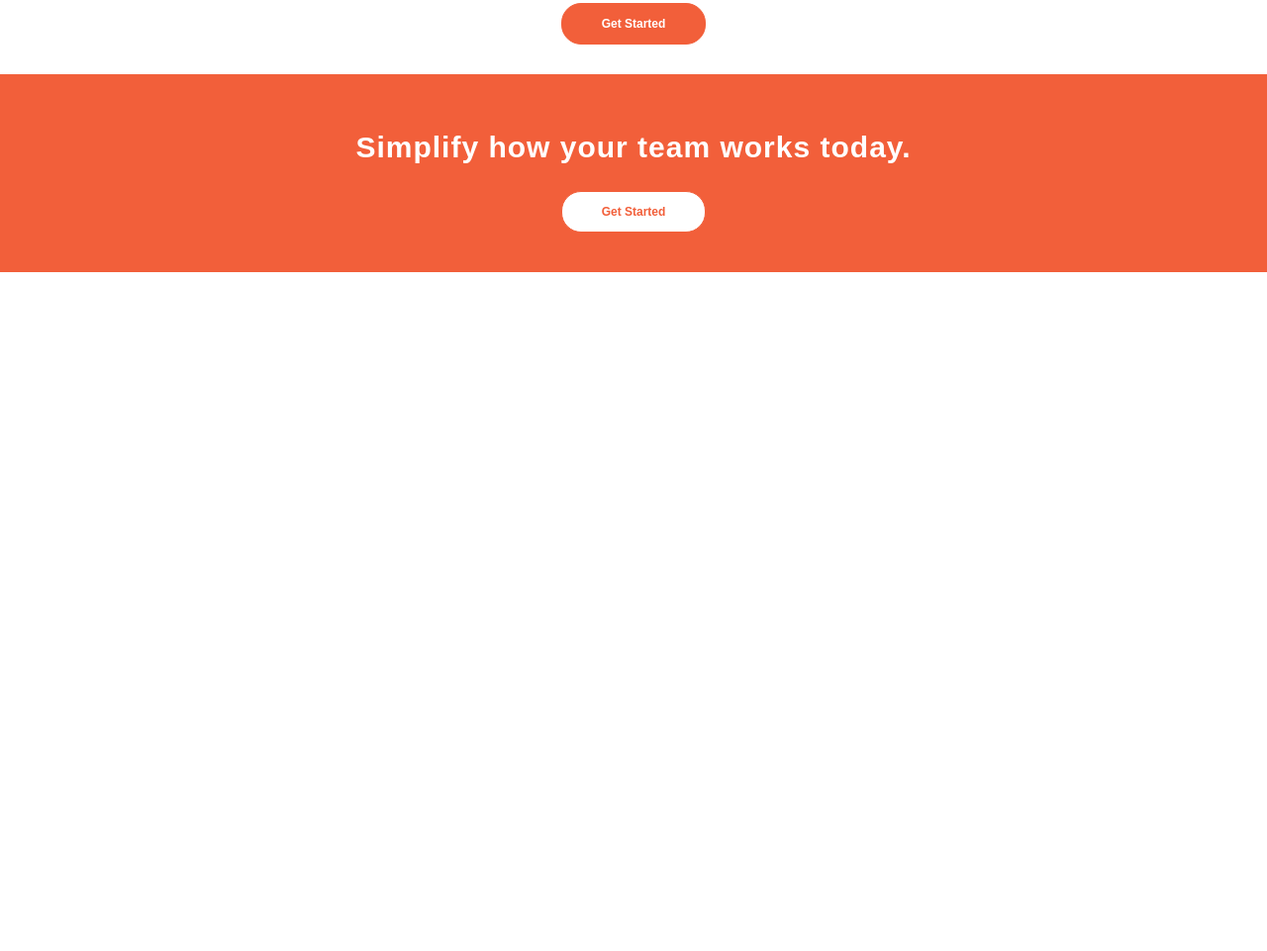
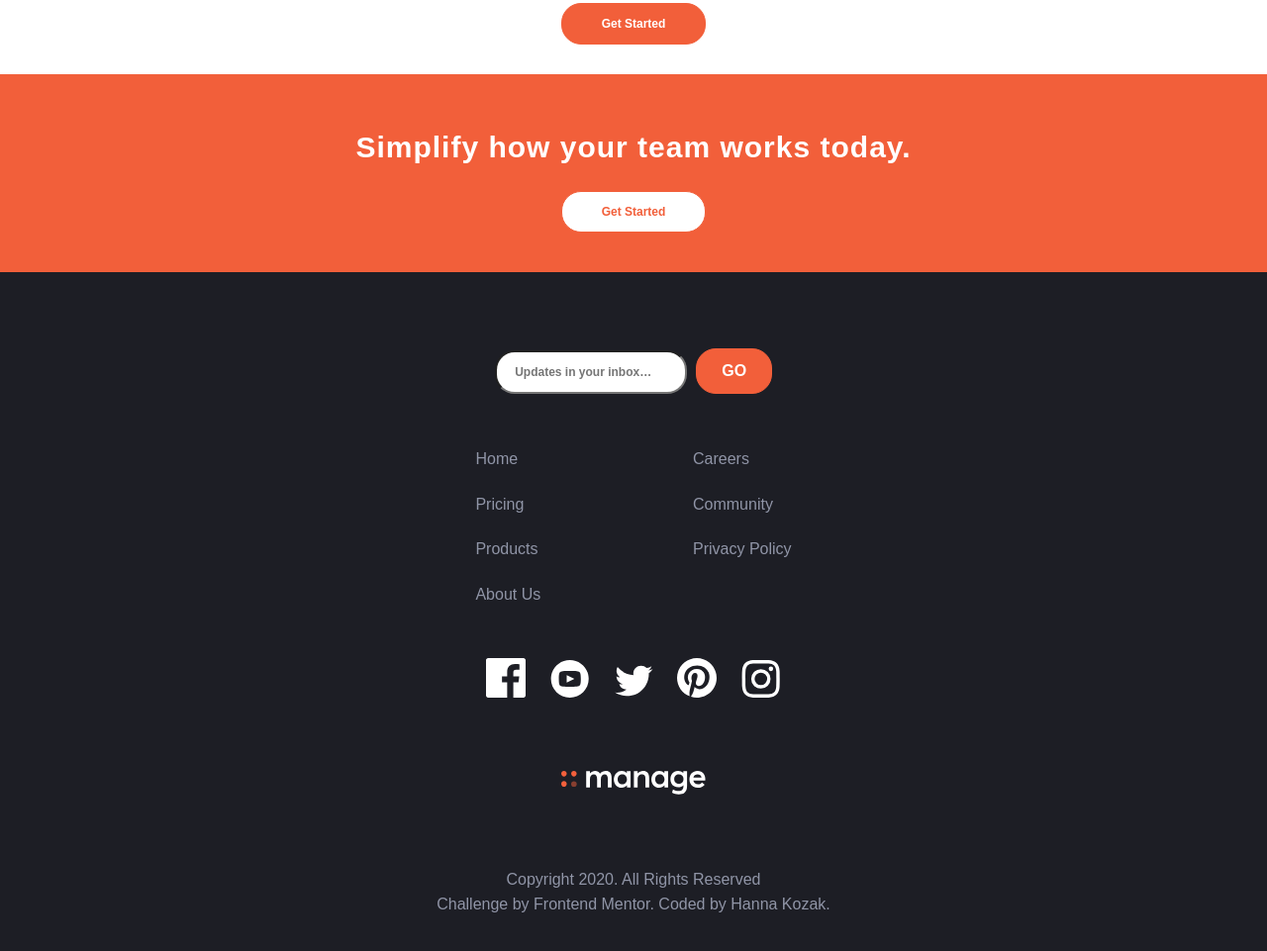
Before and after one commit to hannakozak/manage_landing_page, a website built with Vite: page src/index.html in a window 1280 px wide. Shown: the part 1862-2823 px from the top of the page at 99% size. Before the commit the page ends 2167 px from the top, so only its background shows below. Built offline with nearby package versions, Linux system fonts and the light colour scheme; files whose address does not match are found by name; a web font is replaced by a local one.

Commit message:
feat: add footer

```diff
--- a/src/index.html
+++ b/src/index.html
@@ -191,7 +191,39 @@
         <button class="button-revert">Get Started</button>
       </section>
     </main>
-    <footer class="footer"></footer>
-    <script type="module" src="/main.js"></script>
+    <footer class="footer">
+      <div class="footer__searchBar">
+        <input type="'text" placeholder=" Updates in your inbox… " />
+        <button class="button-small">GO</button>
+      </div>
+      <nav class="footer__navigation">
+        <ul class="footer__navigation--left">
+          <li class="footer__navigation--item">Home</li>
+          <li class="footer__navigation--item">Pricing</li>
+          <li class="footer__navigation--item">Products</li>
+          <li class="footer__navigation--item">About Us</li>
+        </ul>
+        <ul class="footer__navigation--right">
+          <li class="footer__navigation--item right">Careers</li>
+          <li class="footer__navigation--item right">Community</li>
+          <li class="footer__navigation--item right">Privacy Policy</li>
+        </ul>
+      </nav>
+      <div class="footer__social">
+        <img src="images/icon-facebook.svg" alt="icon-facebook" />
+        <img src="images/icon-youtube.svg" alt="icon-youtube" />
+        <img src="images/icon-twitter.svg" alt="icon-twitter" />
+        <img src="images/icon-pinterest.svg" alt="icon-pinterest" />
+        <img src="images/icon-instagram.svg" alt="icon-instagram" />
+      </div>
+      <div class="footer__logo">
+        <img src="images/logo-white.svg" alt="logo" class="logo" />
+      </div>
+      <div class="footer__copyright">
+        <p>Copyright 2020. All Rights Reserved</p>
+        <p>Challenge by Frontend Mentor. Coded by Hanna Kozak.</p>
+      </div>
+      <script type="module" src="/main.js"></script>
+    </footer>
   </body>
 </html>
--- a/src/scss/_features.scss
+++ b/src/scss/_features.scss
@@ -64,6 +64,9 @@
 
     @media (min-width: $breakpoint-desktop) {
       background-color: transparent;
+      & h2 {
+        margin-left: 2rem;
+      }
     }
   }
 }
--- /dev/null
+++ b/src/scss/_footer.scss
@@ -0,0 +1,138 @@
+.footer {
+  display: grid;
+  grid-template-rows: 1fr 2fr 1fr 1fr 1fr;
+  grid-template-columns: 1fr;
+  row-gap: 0.5rem;
+  justify-items: center;
+  align-items: center;
+
+  background-color: $darker-blue;
+  color: $white;
+  margin-top: -3rem;
+  padding: 5rem 5rem;
+
+  @media (min-width: $breakpoint-desktop) {
+    display: grid;
+    grid-template-rows: repeat(2, 1fr);
+    grid-template-columns: 1fr 2fr 1fr;
+    column-gap: 0.5rem;
+    row-gap: 0.5rem;
+    justify-items: center;
+    align-items: center;
+    padding: 5rem 8rem;
+    padding-right: 15rem;
+  }
+
+  &__searchBar {
+    grid-row: 1 / 2;
+    grid-column: 1 / 2;
+    @media (min-width: $breakpoint-desktop) {
+      grid-column: 3 / 4;
+      grid-row: 1 / 2;
+      justify-self: end;
+    }
+  }
+  & input {
+    border-radius: 2rem;
+    font-size: 1.6rem;
+    padding: 1.3rem 1.5rem;
+    margin-right: 0.5rem;
+    color: $bright-red;
+    font-size: 1.2rem;
+    font-weight: 700;
+  }
+
+  &__navigation {
+    grid-column: 1 / 2;
+    grid-row: 2 / 3;
+    display: grid;
+    grid-template-columns: 1fr 1fr;
+    column-gap: 10rem;
+    justify-items: start;
+
+    @media (min-width: $breakpoint-desktop) {
+      grid-column: 2 / 3;
+      grid-row: 1 / 3;
+      display: grid;
+      grid-template-columns: 1fr 1fr;
+      column-gap: 25rem;
+      justify-items: start;
+    }
+
+    &--left {
+      grid-column: 1 / 2;
+      @media (min-width: $breakpoint-desktop) {
+        grid-column: 1 / 2;
+      }
+    }
+
+    &--right {
+      grid-column: 2 / 3;
+      @media (min-width: $breakpoint-desktop) {
+        grid-column: 2 / 3;
+      }
+    }
+
+    & ul {
+      list-style: none;
+      padding: 1rem;
+      color: $grayish-blue;
+    }
+    &--item {
+      padding: 1rem 0rem;
+      &:hover {
+        color: $bright-red;
+      }
+    }
+  }
+
+  &__social {
+    grid-row: 3 / 4;
+    grid-column: 1 / 2;
+    img {
+      width: 6rem;
+      padding: 1rem;
+      &:hover {
+        fill: $bright-red;
+      }
+      @media (min-width: $breakpoint-desktop) {
+        width: 3rem;
+        padding: 0.5rem;
+      }
+    }
+    @media (min-width: $breakpoint-desktop) {
+      grid-column: 1 / 2;
+      grid-row: 2 / 2;
+    }
+  }
+
+  &__logo {
+    grid-row: 4 / 5;
+    grid-column: 1 / 2;
+    text-align: center;
+
+    & img {
+      @media (min-width: $breakpoint-desktop) {
+        width: 15rem;
+      }
+    }
+
+    @media (min-width: $breakpoint-desktop) {
+      grid-column: 1 / 2;
+      grid-row: 1 / 2;
+    }
+  }
+
+  &__copyright {
+    grid-row: 5 / 6;
+    grid-column: 1 / 2;
+    color: $grayish-blue;
+    text-align: center;
+
+    @media (min-width: $breakpoint-desktop) {
+      grid-column: 3 / 4;
+      grid-row: 2 / 3;
+      text-align: right;
+    }
+  }
+}
--- a/src/scss/components/_buttons.scss
+++ b/src/scss/components/_buttons.scss
@@ -39,7 +39,6 @@
   @extend %button;
   font-size: 1.6rem;
   padding: 1.3rem 2.5rem;
-  margin-right: 2rem;
 }
 
 .button-header {
--- a/src/scss/main.scss
+++ b/src/scss/main.scss
@@ -5,5 +5,6 @@
 @import "features";
 @import "banner";
 @import "testimonials";
+@import "footer";
 @import "components/navigation";
 @import "components/buttons";
```
Also changed, not shown: src/images/logo-white.svg (added).
